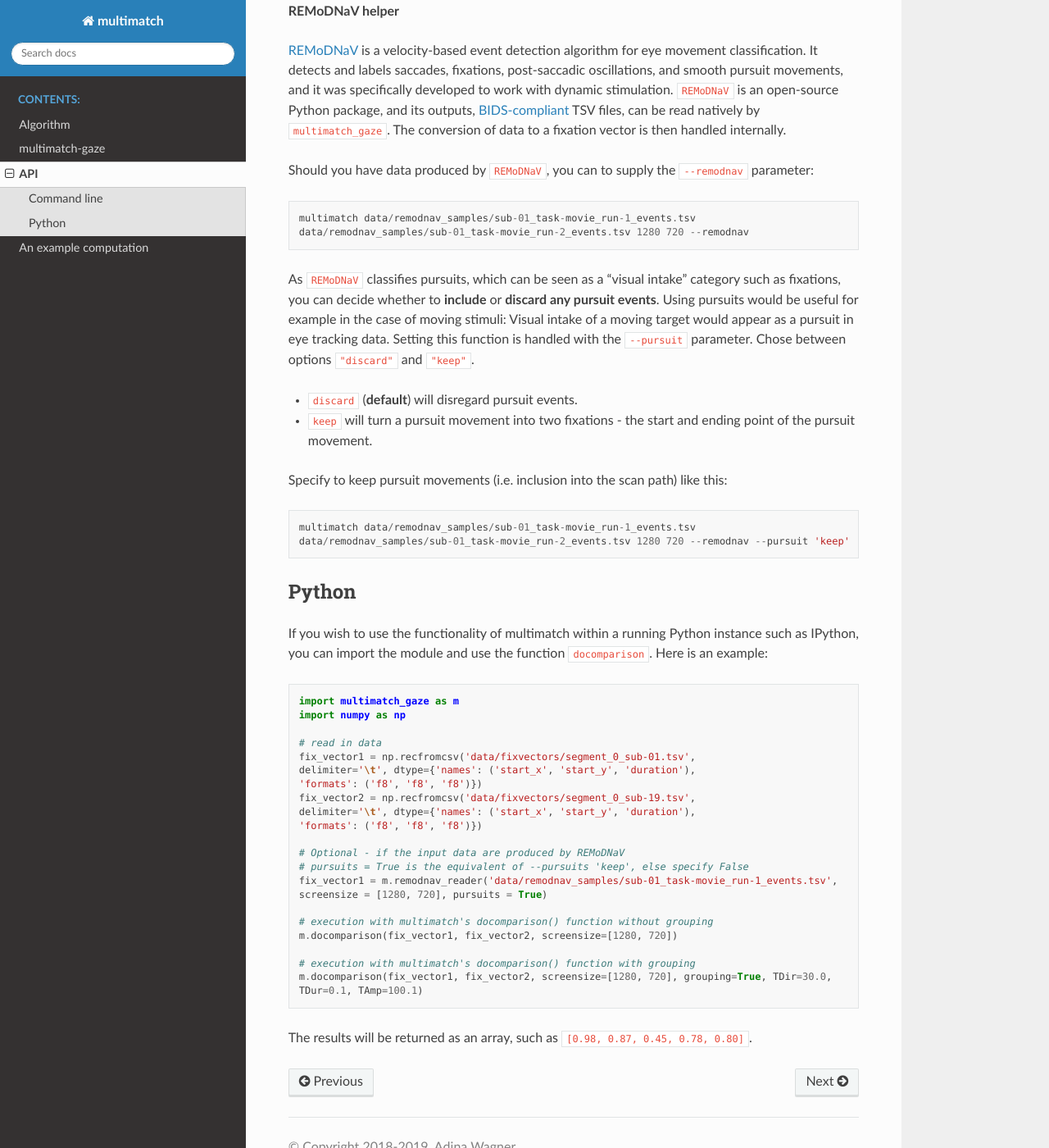
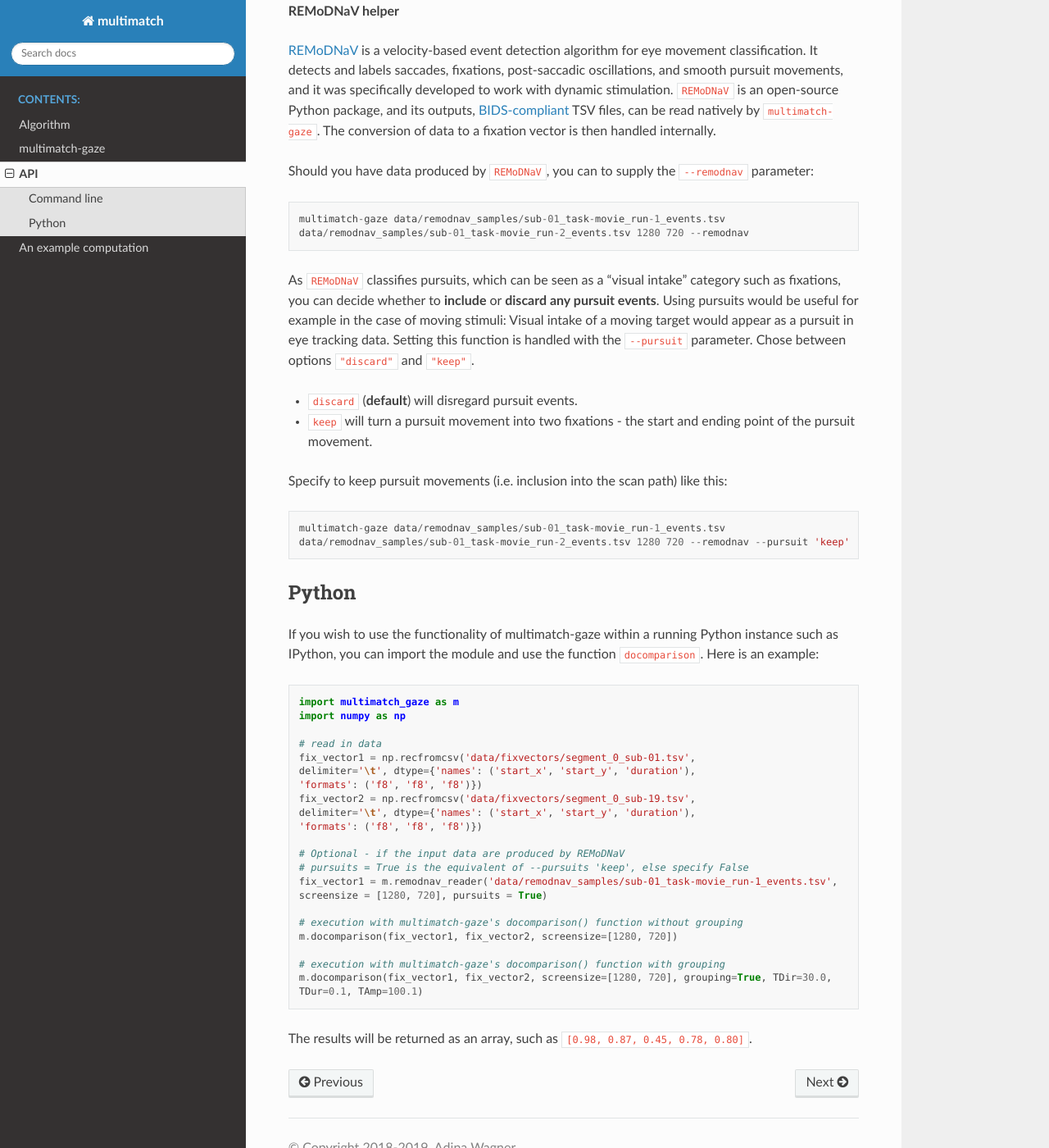
Before and after one commit to adswa/multimatch_gaze, a Sphinx documentation site: the page built from docs/source/api.rst, in a window 1280 px wide and 1400 px high, scrolled down 2045 px. Shown: the whole window at 82% size. Built offline with Sphinx 7.4.7 and the Read the Docs theme 2.0.0, drawn with Linux system fonts in a browser that asks for light colours; pages that are not in the unit, such as notebooks, are missing from menus; some of the changed text lies outside the part shown.

Commit message:
adjust entrypoint label for clarity/disambiguity: multimatch --> multimatch-gaze; adjust examples in docs accordingly

```diff
--- a/docs/source/api.rst
+++ b/docs/source/api.rst
@@ -2,7 +2,7 @@
 ===
 
 
-The ``multimatch`` command is the standalone equivalent of the MultiMatch
+The ``multimatch-gaze`` command is the standalone equivalent of the MultiMatch
 toolbox and is easiest executed directly from the command line.
 
 
@@ -10,7 +10,7 @@
 ^^^^^^^^^^^^
 
 The computation of the similarity between two scan paths doesn't involve anything
-beyond the command line keyword ``multimatch`` followed by two input files,
+beyond the command line keyword ``multimatch-gaze`` followed by two input files,
 corresponding to tab-separated files with a fixation vector, and the screensize in
 pixel, supplied as two consecutive integers corresponding to the x and y dimension
 of the screen:
@@ -18,7 +18,7 @@
 
 .. code::
 
-   multimatch path/to/scanpath_one path/to/scanpath_two x_dim y_dim
+   multimatch-gaze path/to/scanpath_one path/to/scanpath_two x_dim y_dim
 
 The input files will be read with ``numpy``\s ``recfromcsv()`` and should contain
 one fixation per line. The first three columns of the input file are relevant.
@@ -35,7 +35,7 @@
 
 .. code::
 
-   multimatch data/fixvectors/segment_0_sub-01.tsv data/fixvectors/segment_0_sub-19.tsv 1280 720
+   multimatch-gaze data/fixvectors/segment_0_sub-01.tsv data/fixvectors/segment_0_sub-19.tsv 1280 720
 
 **Scanpath simplification**
 
@@ -59,7 +59,7 @@
 
 .. code::
 
-   multimatch data/fixvectors/segment_0_sub-01.tsv data/fixvectors/segment_0_sub-19.tsv 1280 720
+   multimatch-gaze data/fixvectors/segment_0_sub-01.tsv data/fixvectors/segment_0_sub-19.tsv 1280 720
    --direction-threshold 45.0 --amplitude-threshold 100.0 --duration-threshold 0.1
 
 
@@ -67,7 +67,7 @@
 simplification is appropriate, and it is strongly dependent
 on individual use case. The original Matlab toolbox implements a default
 amplitude threshold of 10% of the screen diagonal as amplitude, 45° as angle, and 300ms as
-duration thresholds. ``multimatch`` has defaults of 0 for simplification parameters
+duration thresholds. ``multimatch-gaze`` has defaults of 0 for simplification parameters
 (i.e. simplification is not performed by default).
 
 **Output configuration**
@@ -110,7 +110,7 @@
 It detects and labels saccades, fixations, post-saccadic oscillations, and smooth pursuit
 movements, and it was specifically developed to work with dynamic stimulation.
 ``REMoDNaV`` is an open-source Python package, and its outputs, BIDS-compliant_ TSV files,
-can be read natively by ``multimatch_gaze``. The conversion of data to a fixation vector is
+can be read natively by ``multimatch-gaze``. The conversion of data to a fixation vector is
 then handled internally.
 
 .. _REMoDNaV: https://github.com/psychoinformatics-de/remodnav
@@ -121,7 +121,7 @@
 
 .. code::
 
-   multimatch data/remodnav_samples/sub-01_task-movie_run-1_events.tsv
+   multimatch-gaze data/remodnav_samples/sub-01_task-movie_run-1_events.tsv
    data/remodnav_samples/sub-01_task-movie_run-2_events.tsv 1280 720 --remodnav
 
 As ``REMoDNaV`` classifies pursuits, which can be seen as a "visual intake" category such
@@ -139,14 +139,14 @@
 
 .. code::
 
-   multimatch data/remodnav_samples/sub-01_task-movie_run-1_events.tsv
+   multimatch-gaze data/remodnav_samples/sub-01_task-movie_run-1_events.tsv
    data/remodnav_samples/sub-01_task-movie_run-2_events.tsv 1280 720 --remodnav --pursuit 'keep'
 
 
 Python
 ^^^^^^
 
-If you wish to use the functionality of multimatch within a running Python
+If you wish to use the functionality of multimatch-gaze within a running Python
 instance such as IPython, you can import the module and use the function
 ``docomparison``. Here is an example:
 
@@ -168,10 +168,10 @@
    fix_vector1 = m.remodnav_reader('data/remodnav_samples/sub-01_task-movie_run-1_events.tsv',
    screensize = [1280, 720], pursuits = True)
 
-   # execution with multimatch's docomparison() function without grouping
+   # execution with multimatch-gaze's docomparison() function without grouping
    m.docomparison(fix_vector1, fix_vector2, screensize=[1280, 720])
 
-   # execution with multimatch's docomparison() function with grouping
+   # execution with multimatch-gaze's docomparison() function with grouping
    m.docomparison(fix_vector1, fix_vector2, screensize=[1280, 720], grouping=True, TDir=30.0,
    TDur=0.1, TAmp=100.1)
 
--- a/docs/source/example.rst
+++ b/docs/source/example.rst
@@ -51,7 +51,7 @@
 (Dar et al., in preparation) or take a look at the REMoDNaV_ module.
 The eye events are reported together with their start and end coordinates, their onsets
 and durations in seconds, their velocity, and the average pupil size.
-Fixation vectors as input for multimatch were derived from the REMoDNaV output.
+Fixation vectors as input for multimatch-gaze were derived from the REMoDNaV output.
 As the stimulus was dynamic with moving targets that evoke smooth pursuit movements,
 such pursuit events are categorized to be
 an eye movement category of 'visual intake', just as fixation. Therefore, in a first step,
@@ -72,8 +72,8 @@
 .. _REmoDNaV: https://github.com/psychoinformatics-de/remodnav
 .. _publication: https://github.com/psychoinformatics-de/paper-remodnav/
 
-multimatch application
-^^^^^^^^^^^^^^^^^^^^^^
+multimatch-gaze application
+^^^^^^^^^^^^^^^^^^^^^^^^^^^
 Overall scan path similarities were computed in a two-step procedure. First,
 scan path comparisons of all scan paths from the same shot of two subjects were
 calculated for all possible pairs of subject. This resulted in 105 combinations
--- a/multimatch_gaze/__init__.py
+++ b/multimatch_gaze/__init__.py
@@ -11,7 +11,7 @@
 # locally - else the modules can't be imported
 from __future__ import absolute_import
 
-__version__ = '0.1.0'
+__version__ = '0.1.1'
 
 from .multimatch_gaze import docomparison
 from .multimatch_gaze import remodnav_reader
--- a/setup.py
+++ b/setup.py
@@ -33,7 +33,7 @@
 setup(
     name='multimatch_gaze',
     version=version,
-    description='Multidimensional scanpath comparison',
+    description='Multidimensional scan path comparison',
     long_description=long_description,
     author='Adina Wagner',
     author_email='adina.wagner@t-online.de',
@@ -50,7 +50,7 @@
         ]},
     entry_points={
         'console_scripts': [
-            'multimatch=multimatch_gaze.multimatch_gaze:main'
+            'multimatch-gaze=multimatch_gaze.multimatch_gaze:main'
             ],
     },
     classifiers=[
```
Also changed, not shown: README.md (+10 -10 lines).
